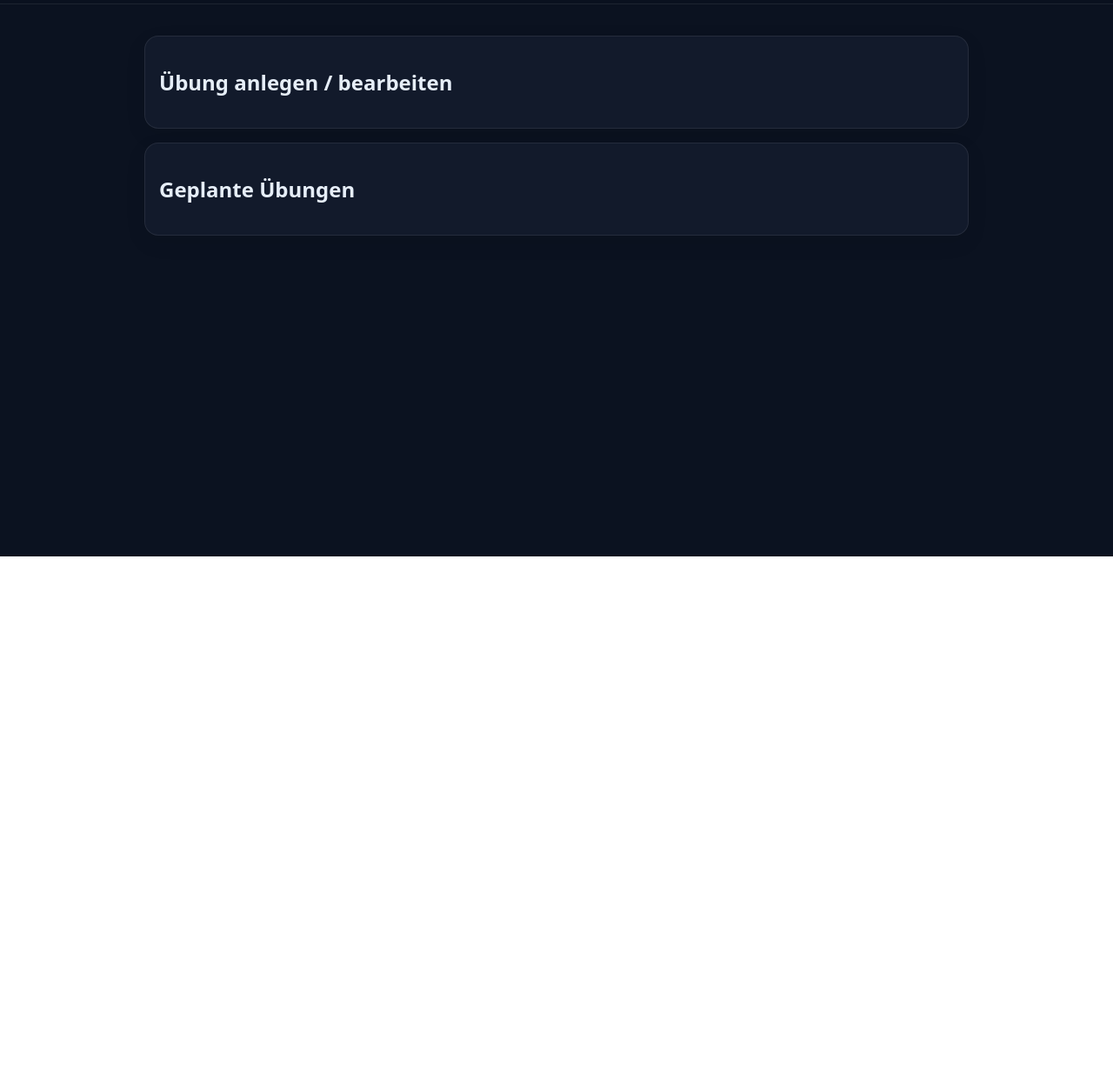
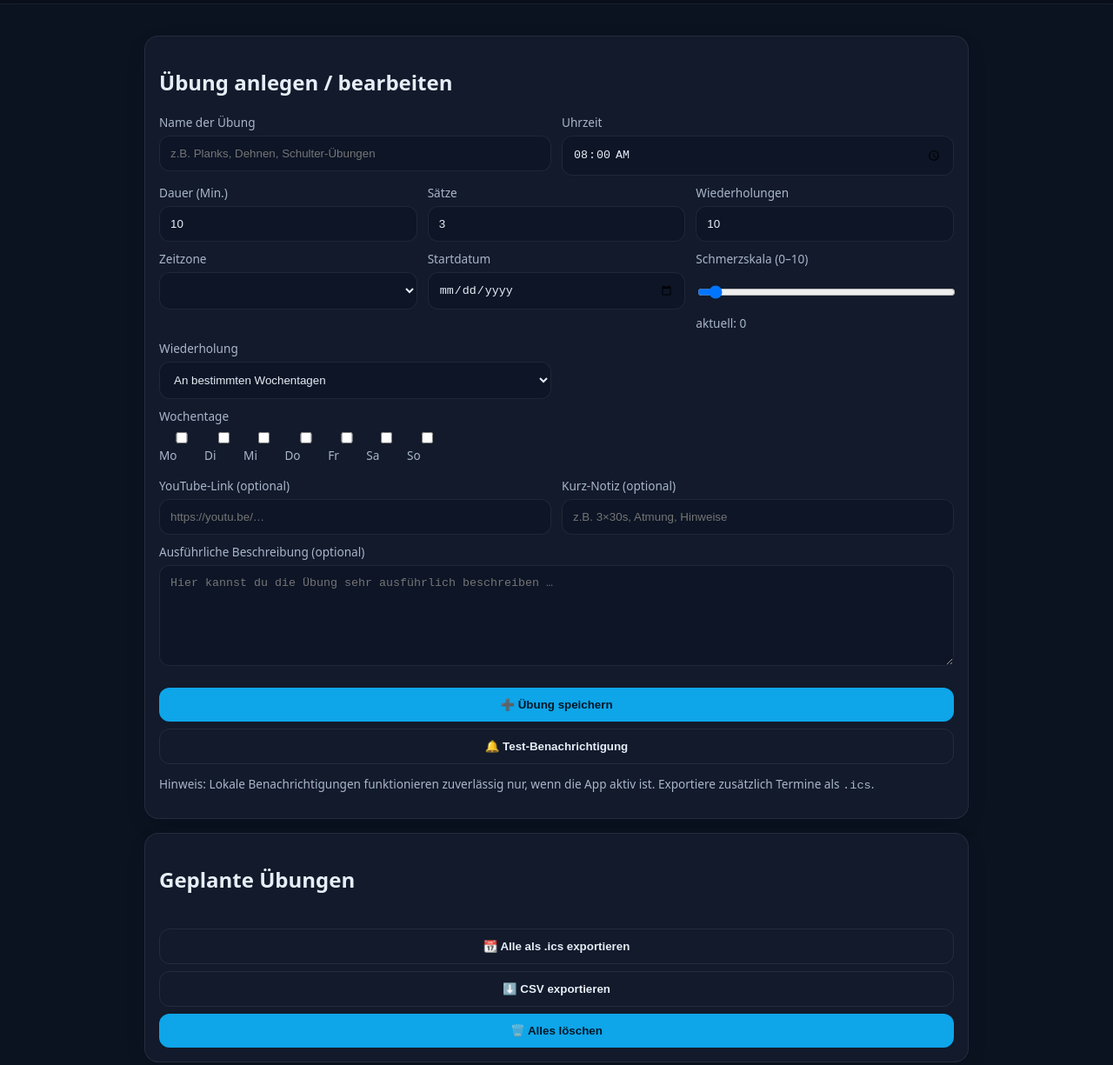
Before and after one commit to Bradthedad-hub/fitremind, a plain HTML site: page index.html in a window 1280 px wide. Shown: the part 160-1385 px from the top of the page at 87% size. Before the commit the page ends 800 px from the top, so only its background shows below. Drawn offline with Linux system fonts and the light colour scheme.

Commit message:
Update index.html

```diff
--- a/index.html
+++ b/index.html
@@ -16,16 +16,15 @@
     }
     *{box-sizing:border-box}
     html,body{height:100%}
-    body{margin:0;background:linear-gradient(180deg,var(--bg),var(--bg));color:var(--text);font-family:system-ui,-apple-system,Segoe UI,Roboto,Ubuntu,"Helvetica Neue",Arial;font-size:calc(16px * var(--fontscale,1))}
-    header{position:sticky;top:0;background:color-mix(in oklab, var(--bg), transparent 20%);backdrop-filter:blur(6px);padding:16px;border-bottom:1px solid var(--border);z-index:10}
+    body{margin:0;background:var(--bg);color:var(--text);font-family:system-ui,-apple-system,Segoe UI,Roboto,Ubuntu,"Helvetica Neue",Arial;font-size:calc(16px * var(--fontscale,1))}
+    header{position:sticky;top:0;background:rgba(0,0,0,.15);backdrop-filter:blur(6px);padding:16px;border-bottom:1px solid var(--border);z-index:10}
     h1{margin:0;font-size:20px;display:flex;gap:8px;align-items:center}
     main{max-width:980px;margin:20px auto;padding:16px}
-    .card{background:linear-gradient(180deg,var(--card),var(--card));border:1px solid var(--border);border-radius:16px;padding:16px;box-shadow:0 8px 24px rgba(0,0,0,.08);}
+    .card{background:var(--card);border:1px solid var(--border);border-radius:16px;padding:16px;box-shadow:0 8px 24px rgba(0,0,0,.08)}
     .row{display:grid;grid-template-columns:1fr 1fr;gap:12px}
     .row-3{display:grid;grid-template-columns:1fr 1fr 1fr;gap:12px}
     label{font-size:.85em;color:var(--muted);display:block;margin-bottom:6px}
-    input, select, textarea, button{width:100%;padding:12px;border-radius:12px;border:1px solid var(--border);background:var(--input);color:var(--text)}
-    input[type="range"]{padding:0}
+    input,select,textarea,button{width:100%;padding:12px;border-radius:12px;border:1px solid var(--border);background:var(--input);color:var(--text)}
     textarea{min-height:72px}
     button{background:var(--acc);border:none;color:#001827;font-weight:700;cursor:pointer}
     button.secondary{background:transparent;color:var(--text);border:1px solid var(--border)}
@@ -36,9 +35,6 @@
     .chip{font-size:.75em;border:1px solid var(--border);padding:4px 8px;border-radius:999px;margin-right:6px}
     .actions{display:flex;gap:8px;flex-wrap:wrap}
     .footer{margin-top:20px;display:flex;gap:8px;flex-wrap:wrap}
-    .hint{font-size:.85em;color:var(--muted)}
-    .danger{background:#ef4444;color:white}
-    .success{background:#22c55e;color:#052415}
     .center{display:flex;justify-content:center;align-items:center;gap:8px;flex-wrap:wrap}
     .icon-preview{width:48px;height:48px;border-radius:10px;border:1px solid var(--border);object-fit:cover}
     .toolbar{display:flex;gap:8px;flex-wrap:wrap;align-items:center}
@@ -62,18 +58,100 @@
       </select>
     </div>
   </header>
+
   <main>
     <section class="card">
       <h2>Übung anlegen / bearbeiten</h2>
-      <!-- Formular siehe app.js -->
-      <div id="form-container"></div>
+      <div class="row">
+        <div>
+          <label for="name">Name der Übung</label>
+          <input id="name" placeholder="z.B. Planks, Dehnen, Schulter-Übungen">
+        </div>
+        <div>
+          <label for="time">Uhrzeit</label>
+          <input id="time" type="time" value="08:00">
+        </div>
+      </div>
+      <div class="row-3" style="margin-top:10px">
+        <div><label for="duration">Dauer (Min.)</label><input id="duration" type="number" min="1" value="10"></div>
+        <div><label for="sets">Sätze</label><input id="sets" type="number" min="1" value="3"></div>
+        <div><label for="reps">Wiederholungen</label><input id="reps" type="number" min="1" value="10"></div>
+      </div>
+      <div class="row-3" style="margin-top:10px">
+        <div><label for="timezone">Zeitzone</label><select id="timezone"></select></div>
+        <div><label for="startdate">Startdatum</label><input id="startdate" type="date"></div>
+        <div><label for="pain">Schmerzskala (0–10)</label><input id="pain" type="range" min="0" max="10" value="0" oninput="document.getElementById('painVal').textContent=this.value"><div class="muted">aktuell: <span id="painVal">0</span></div></div>
+      </div>
+      <div class="row" style="margin-top:10px">
+        <div>
+          <label for="recurrence">Wiederholung</label>
+          <select id="recurrence"><option value="weekly">An bestimmten Wochentagen</option><option value="interval">Alle N Tage</option></select>
+        </div>
+        <div id="intervalBox" class="hidden"><label for="intervalDays">Intervall (Tage)</label><input id="intervalDays" type="number" min="1" value="2"></div>
+      </div>
+      <div id="weekdayBox" style="margin-top:10px">
+        <label>Wochentage</label>
+        <div class="actions">
+          <label><input type="checkbox" class="weekday" value="MO"> Mo</label>
+          <label><input type="checkbox" class="weekday" value="TU"> Di</label>
+          <label><input type="checkbox" class="weekday" value="WE"> Mi</label>
+          <label><input type="checkbox" class="weekday" value="TH"> Do</label>
+          <label><input type="checkbox" class="weekday" value="FR"> Fr</label>
+          <label><input type="checkbox" class="weekday" value="SA"> Sa</label>
+          <label><input type="checkbox" class="weekday" value="SU"> So</label>
+        </div>
+      </div>
+      <div class="row" style="margin-top:10px">
+        <div><label for="yt">YouTube-Link (optional)</label><input id="yt" placeholder="https://youtu.be/…"></div>
+        <div><label for="notes">Kurz-Notiz (optional)</label><input id="notes" placeholder="z.B. 3×30s, Atmung, Hinweise"></div>
+      </div>
+      <!-- NEU: Ausführliche Beschreibung -->
+      <div style="margin-top:10px">
+        <label for="longNotes">Ausführliche Beschreibung (optional)</label>
+        <textarea id="longNotes" placeholder="Hier kannst du die Übung sehr ausführlich beschreiben …" rows="6"></textarea>
+      </div>
+
+      <div class="footer">
+        <button id="add">➕ Übung speichern</button>
+        <button id="cancelEdit" class="secondary hidden">✖️ Bearbeitung abbrechen</button>
+        <button id="testNotify" class="secondary">🔔 Test-Benachrichtigung</button>
+      </div>
+      <p class="muted">Hinweis: Lokale Benachrichtigungen funktionieren zuverlässig nur, wenn die App aktiv ist. Exportiere zusätzlich Termine als <code>.ics</code>.</p>
     </section>
 
     <section class="card" style="margin-top:16px">
       <h2>Geplante Übungen</h2>
       <div id="list" class="list"></div>
+      <div class="footer">
+        <button id="exportAll" class="secondary">📆 Alle als .ics exportieren</button>
+        <button id="exportCSV" class="secondary">⬇️ CSV exportieren</button>
+        <button id="clear" class="danger">🗑️ Alles löschen</button>
+      </div>
+    </section>
+
+    <section class="card" style="margin-top:16px">
+      <h2>App anpassen (Name & Icon)</h2>
+      <div class="row">
+        <div><label for="displayName">Anzeigename in der App</label><input id="displayName" placeholder="z.B. Schulter-Fit, Dehn-Plan …"></div>
+        <div><label for="iconFile">App-Icon (PNG, quadratisch)</label><input id="iconFile" type="file" accept="image/png,image/jpeg"></div>
+      </div>
+      <div class="center" style="margin-top:10px">
+        <img id="iconPreview" class="icon-preview" src="icons/icon-192.png" alt="Icon-Vorschau">
+        <button id="applyDisplay" class="success">✅ In-App übernehmen</button>
+        <button id="exportManifest" class="secondary">⬇️ Manifest & Icons exportieren</button>
+      </div>
+    </section>
+
+    <section class="card" style="margin-top:16px">
+      <h2>Installation</h2>
+      <p class="muted">App installieren: In Chrome → Menü ⋮ → <b>„Zur Startseite hinzufügen“</b>. Erlaube Benachrichtigungen.</p>
+      <div class="center">
+        <button id="installBtn" class="success">⬇️ App installieren</button>
+        <button id="enableNotify" class="secondary">🔔 Benachrichtigungen erlauben</button>
+      </div>
     </section>
   </main>
+
   <script src="app.js"></script>
 </body>
 </html>
```
